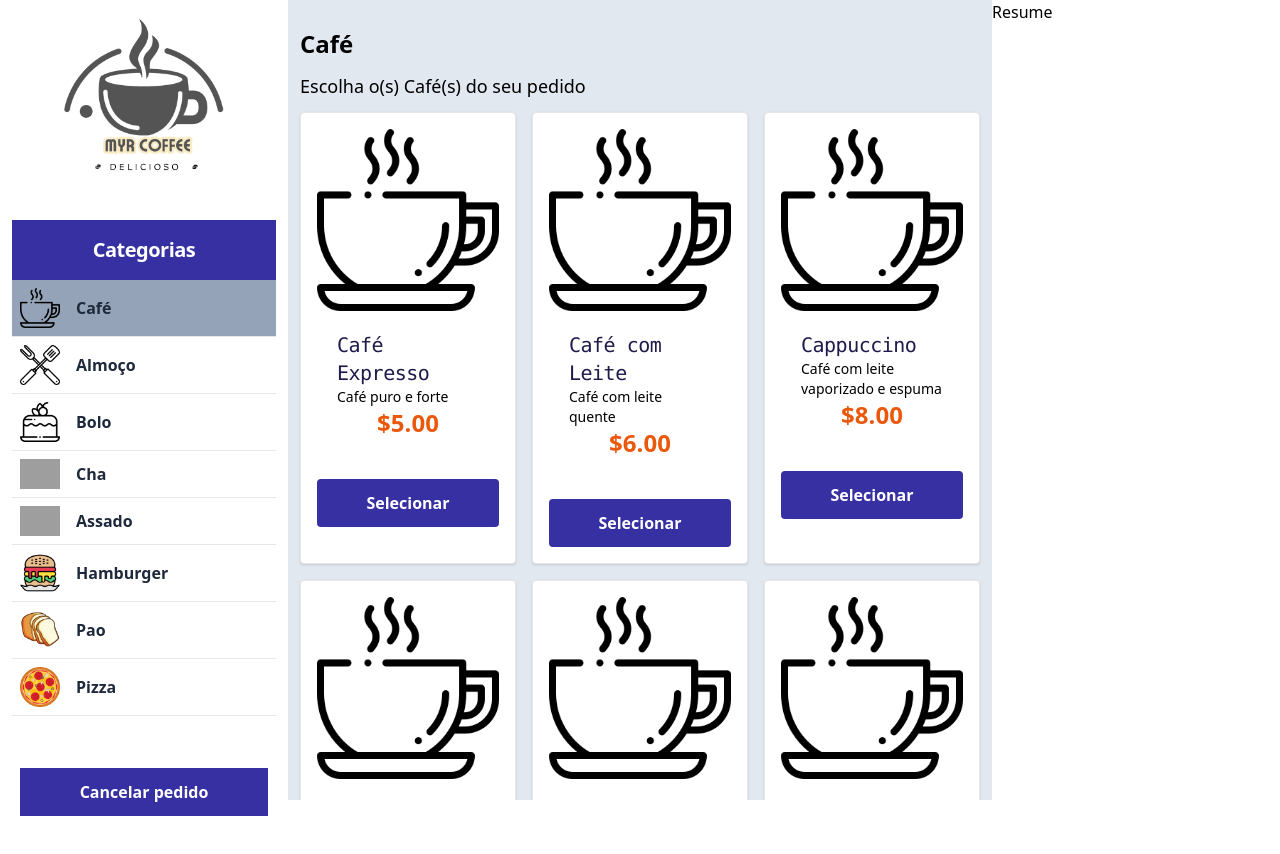
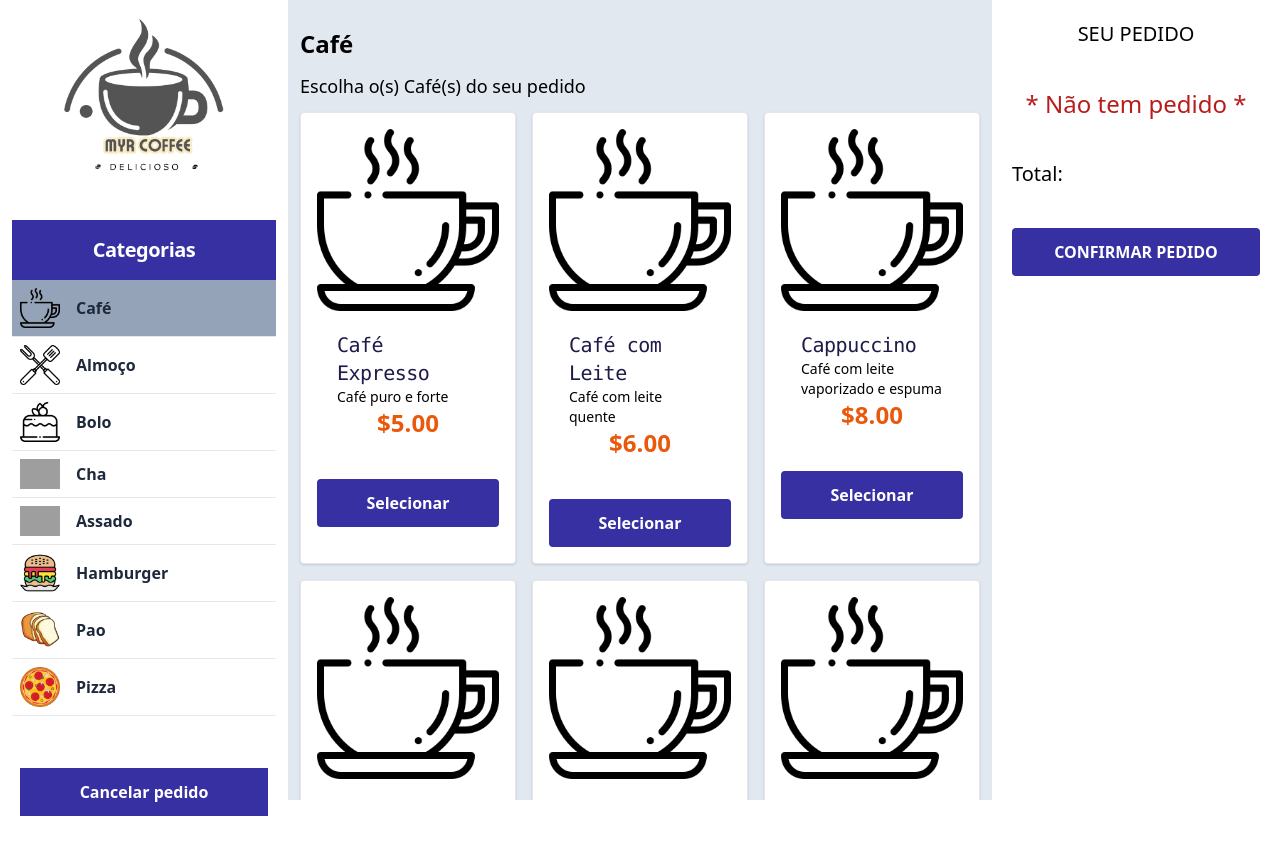
Before and after one commit to maxiamikel19/cafeteria-web, a React (Vite) app: page / in a window 1280 px wide. Built offline with nearby package versions, Linux system fonts and the light colour scheme; grey boxes are pictures that could not be loaded.

Commit message:
Implementar a GUI de pedido

```diff
--- a/src/components/ModalProduto.jsx
+++ b/src/components/ModalProduto.jsx
@@ -52,6 +52,7 @@ export default function ModalProduto({produto}) {
              <p className="font-bold text-2xl text-orange-600  my-4">{formatardinheiro(preco)}</p>
 
               <div className="flex gap-4 mt-5">
+                <div>
                   <button
                     className="text-2lx"
                     type="button"
@@ -75,8 +76,14 @@ export default function ModalProduto({produto}) {
                     <svg xmlns="http://www.w3.org/2000/svg" fill="none" viewBox="0 0 24 24" strokeWidth={1.5} stroke="currentColor" className="size-6">
                       <path strokeLinecap="round" strokeLinejoin="round" d="M12 4.5v15m7.5-7.5h-15" />
                     </svg>
+                  </button>
+                </div>
 
-                </button>
+                <div className="w-1/2 text-right font-bold text-2xl">
+                  <span>Total: </span>
+                  <span className="text-orange-600 pl-2">{formatardinheiro(produto.preco*cantidade)}</span>
+                </div>
+
               </div>
              <button
                 type="button"
--- a/src/components/Produto.jsx
+++ b/src/components/Produto.jsx
@@ -22,7 +22,7 @@ export default function Produto({produto}) {
 
         <button
             type="button"
-            className="w-full bg-indigo-800 hover:bg-slate-400 text-white font-semibold p-3 mt-5 rounded"
+            className="w-full bg-indigo-800 hover:bg-indigo-600 text-white font-semibold p-3 mt-5 rounded"
             onClick={() =>{
               handleClickModal();
               handleSetProduto(produto);
--- a/src/components/Resume.jsx
+++ b/src/components/Resume.jsx
@@ -1,7 +1,36 @@
+import useProvider from "../hooks/useProvider"
 export default function Resume() {
+
+  const {pedido} = useProvider()
+
   return (
-    <div className="w-72">
-      <h1>Resume</h1>
+    <div className="w-72 h-screen overflow-y-scroll p-5">
+      <h1 className="text-xl font-normal text-center uppercase">
+        Seu pedido
+      </h1>
+
+      <div className="py-10">
+        {pedido.length === 0 ? (
+          <p className="text-center text-2xl text-red-700">* Não tem pedido *</p>
+        ) : (
+          <p>Tem pedido: </p>
+        )}
+
+        <p className="text-xl mt-10 capitalize">
+          total:
+        </p>
+
+        <form action="" className="w-full">
+          <div className="mt-5">
+            <input
+              type="submit"
+              value="Confirmar pedido"
+              className="w-full bg-indigo-800 uppercase hover:bg-indigo-600 text-white font-semibold p-3 mt-5 rounded"
+            />
+          </div>
+        </form>
+      </div>
+
     </div>
   )
 }
--- a/src/context/MainAppProviver.jsx
+++ b/src/context/MainAppProviver.jsx
@@ -9,6 +9,7 @@ const MainAppProvider = ({children}) => {
     const [categoriaSelecionado, setCategoriaSelecionado] = useState(categorias[0]);
     const [modal, setModal] = useState(false)
     const [produto, setProduto] = useState({})
+    const [pedido, setPedido] = useState([])
 
     const handleClickCategoria = (id) => {
         //console.log(id)
@@ -34,7 +35,8 @@ const MainAppProvider = ({children}) => {
                 modal,
                 handleClickModal,
                 produto,
-                handleSetProduto
+                handleSetProduto,
+                pedido
             }}
         >{children}</MainAppContext.Provider>
     )
--- a/src/layouts/Layout.jsx
+++ b/src/layouts/Layout.jsx
@@ -14,6 +14,7 @@ const customStyles={
     marginRight: "-50%",
     transform: "translate(-50%, -50%)",
     width: "50%",
+    background: "#B0C4DE"
   },
 };
 
```
Lines whose indentation alone changed are shown as unchanged.
